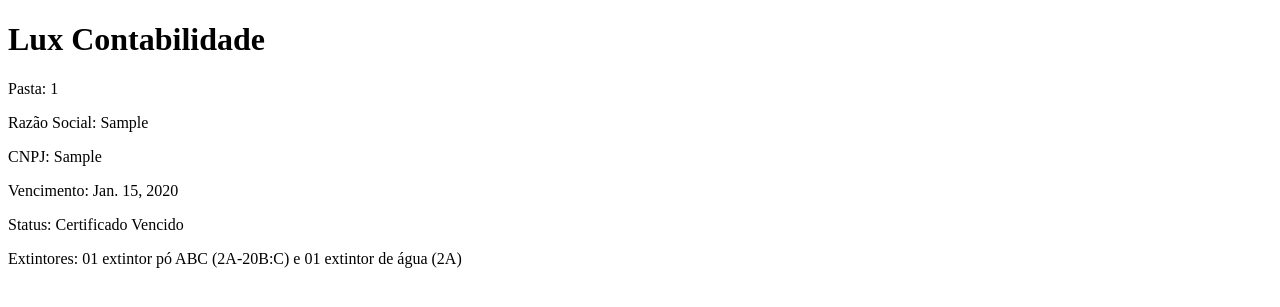
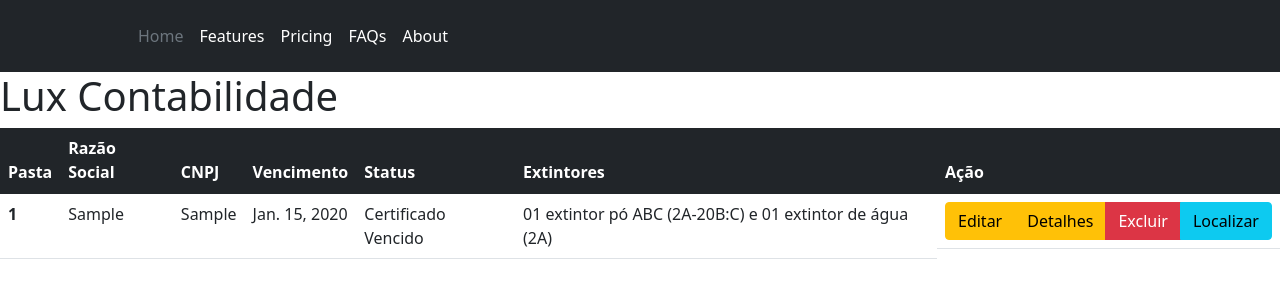
Before and after one commit to BelezaSystem/LUX_CADASTRO, a Django app: page / in a window 1280 px wide. Shown: the top 307 px of the page. Run offline with Django 3.2, Linux system fonts and the light colour scheme; tables that the repository leaves empty hold one stand-in row (values such as "Sample post").

Commit message:
Iniciando criação dos templates

```diff
--- a/LuxCadastro/settings.py
+++ b/LuxCadastro/settings.py
@@ -86,7 +86,7 @@ DATABASES = {
         'ENGINE': 'django.db.backends.mysql',
         'NAME': 'luxcadastro', # no pythonanywhere é o nome do usuário + $ + nome do banco
         'USER': 'root',
-        'PASSWORD': '',# colocar sua senha aqui.
+        'PASSWORD': '11092010',# colocar sua senha aqui.
         'HOST': 'localhost',   # Or an IP Address that your DB is hosted on
         'PORT': '3306',
     }
--- a/core/templates/bombeiro.html
+++ b/core/templates/bombeiro.html
@@ -5,18 +5,46 @@
     <title>Bombeiro</title>
 </head>
 <body>
-        <div>
+<div class="table-responsive-sm">
+    <table class="table">
+        <thead class="table-dark">
+        <tr>
+            <th scope="col">Pasta</th>
+            <th scope="col">Razão Social</th>
+            <th scope="col">CNPJ</th>
+            <th scope="col">Vencimento</th>
+            <th scope="col">Status</th>
+            <th scope="col">Extintores</th>
+            <th scope="col">Ação</th>
+        </tr>
+        </thead>
+        <tbody>
         {% for b in bombeiro %}
-            <div>
-                <p>Pasta: {{ b.fk_cliente.pasta }}</p>
-                <p>Razão Social: {{ b.fk_cliente.cliente }}</p>
-                <p>CNPJ: {{ b.fk_cliente.cnpj_cpf }}</p>
-                <p>Vencimento: {{ b.vencimento }}</p>
-                <p>Status: {{ b.dias }}</p>
-                <p>Extintores: {{ b.tp_extintores }}</p>
-            </div>
-            <br>
+        <tr>
+            <th scope="row">{{ b.fk_cliente.pasta }}</th>
+            <td>{{ b.fk_cliente.cliente }}</td>
+            <td>{{ b.fk_cliente.cnpj_cpf }}</td>
+            <td>{{ b.vencimento }}</td>
+            <td>{{ b.dias }}</td>
+            <td>{{ b.tp_extintores }}</td>
+            <td align="right" class="btn-group">
+             <a href="#" class="btn btn-warning" data-modal="">
+                 <span title="Editar" class="glyphicon glyphicon-pencil">Editar</span>
+             </a>
+                 <a href="#" class="btn btn-warning" data-modal="">
+                     <span title="Editar" class="glyphicon glyphicon-pencil">Detalhes</span>
+                 </a>
+             <a href="#" class="btn btn-danger">
+                 <span title="Excluir" class="glyphicon glyphicon-trash">Excluir</span>
+             </a>
+             <a href="#" class="btn btn-info" target="_blank">
+                 <span title="Excluir" class="glyphicon glyphicon-map-marker">Localizar</span>
+             </a>
+         </td>
+        </tr>
         {% endfor %}
+        </tbody>
+    </table>
 </div>
 </body>
 </html>
--- /dev/null
+++ b/core/templates/header.html
@@ -0,0 +1,18 @@
+<header class="p-3 bg-dark text-white">
+    <div class="container">
+        <div class="d-flex flex-wrap align-items-center justify-content-center justify-content-lg-start">
+            <a href="/" class="d-flex align-items-center mb-2 mb-lg-0 text-white text-decoration-none">
+                <svg class="bi me-2" width="40" height="32" role="img" aria-label="Bootstrap">
+                    <use xlink:href="#bootstrap"></use>
+                </svg>
+            </a>
+            <ul class="nav col-12 col-lg-auto me-lg-auto mb-2 justify-content-center mb-md-0">
+                <li><a href="#" class="nav-link px-2 text-secondary">Home</a></li>
+                <li><a href="#" class="nav-link px-2 text-white">Features</a></li>
+                <li><a href="#" class="nav-link px-2 text-white">Pricing</a></li>
+                <li><a href="#" class="nav-link px-2 text-white">FAQs</a></li>
+                <li><a href="#" class="nav-link px-2 text-white">About</a></li>
+            </ul>
+        </div>
+    </div>
+</header>
--- a/core/templates/index.html
+++ b/core/templates/index.html
@@ -1,11 +1,18 @@
+{% load static %}
+
 <!DOCTYPE html>
 <html lang="en">
 <head>
     <meta charset="UTF-8">
     <title>Lux Contabilidade</title>
+     <link href="https://cdn.jsdelivr.net/npm/bootstrap@5.1.3/dist/css/bootstrap.min.css" rel="stylesheet" integrity="sha384-1BmE4kWBq78iYhFldvKuhfTAU6auU8tT94WrHftjDbrCEXSU1oBoqyl2QvZ6jIW3" crossorigin="anonymous">
+
 </head>
 <body>
+     {% include 'header.html' %}
 <h1>Lux Contabilidade</h1>
      {% include 'bombeiro.html' %}
 </body>
+<script src="https://cdn.jsdelivr.net/npm/bootstrap@5.1.3/dist/js/bootstrap.bundle.min.js" integrity="sha384-ka7Sk0Gln4gmtz2MlQnikT1wXgYsOg+OMhuP+IlRH9sENBO0LRn5q+8nbTov4+1p" crossorigin="anonymous"></script>
+
 </html>
```
Also changed, not shown: core/migrations/0001_initial.py (deleted). Lines whose indentation alone changed are shown as unchanged.
